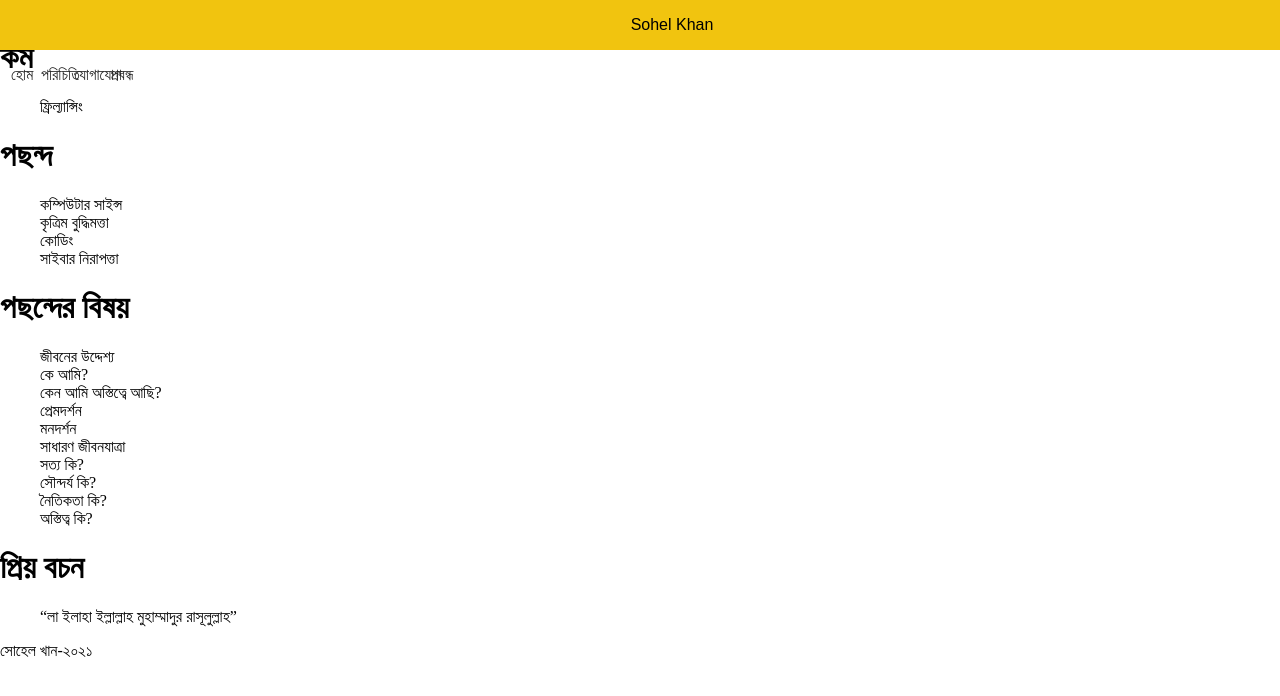
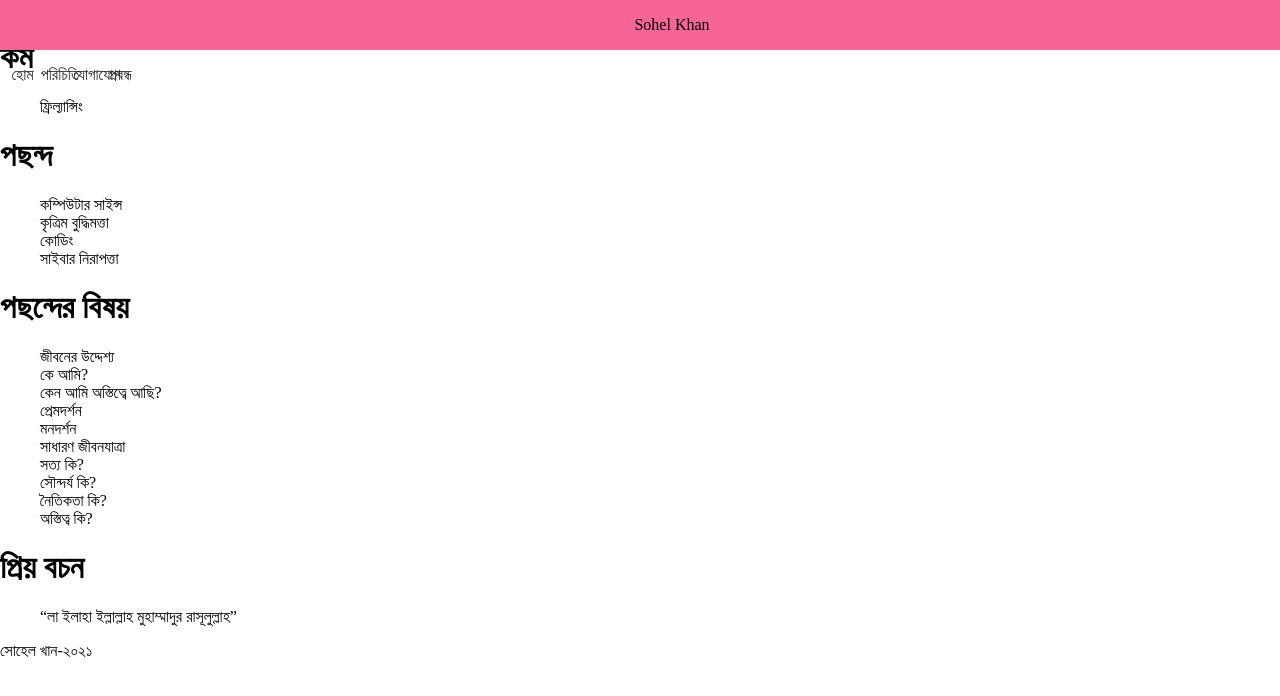
Before and after one commit to sohelkhanz/sohelkhanz.github.io, a Jekyll site: the page built from index.md, in a window 1280 px wide. Shown: the top 696 px of the page. Built offline with Jekyll 4.4.1, drawn with Linux system fonts in a browser that asks for light colours.

Commit message:
Update style.css

```diff
--- a/assets/css/style.css
+++ b/assets/css/style.css
@@ -8,14 +8,12 @@ a {
 li {
     list-style: none;
 }
-/*Início das configurações da header*/
 header {
     width: 100%;
     height: 50px;
     line-height: 50px;
     text-align: center;
-    font-family: sans-serif;
-    background-color: #f1c40f;
+    background-color: #f76497;
     position: fixed;
     top: 0;
 }
@@ -25,7 +23,6 @@ header {
     float: center;
     margin: 0 0 0 5%;
 }
-/*Início das configurações da Navigation*/
 .menu {
     width: 60%;
     height: 100%;
@@ -58,7 +55,6 @@ header {
 .menu-icon {
     display: none;
 }
-/*Início das configurações da Navigation com dispositivos < 768px*/
 @media screen and (max-width: 768px) {
     .menu {
         width: 100%;
```
